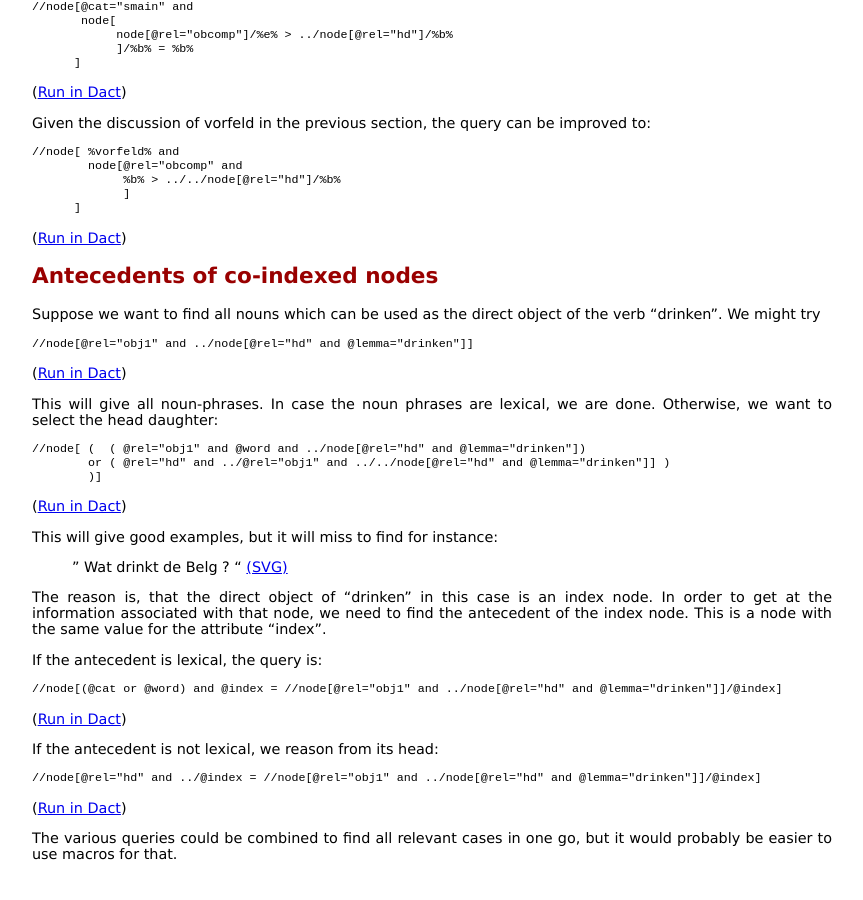
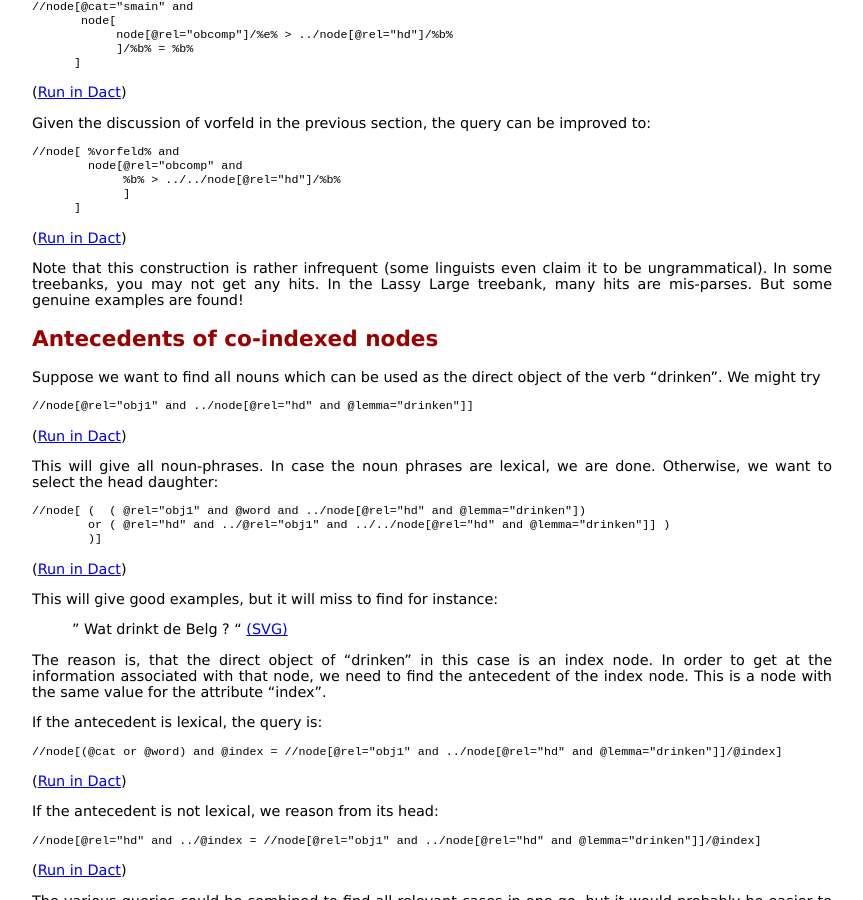
Before and after one commit to rug-compling/dact, a Jekyll site: the page built from cookbook/index.md, in a window 1280 px wide and 900 px high, scrolled down 2722 px. Shown: the whole window, without its empty margins (208-1071 px from the left). Built offline with Jekyll 4.4.1, drawn with Linux system fonts in a browser that asks for light colours; before the commit the page ends 3599 px from its top, so only the background shows below that.

Commit message:
Update cookbook/index.md
comment to extraposition of obcomp out of vorfeld

```diff
--- a/cookbook/index.md
+++ b/cookbook/index.md
@@ -173,6 +173,10 @@ Given the discussion of vorfeld in the previous section, the query can be improv
           ]
 
 
+Note that this construction is rather infrequent (some linguists even claim it to be ungrammatical). In some
+treebanks, you may not get any hits. In the Lassy Large treebank, many hits are mis-parses. But some genuine examples
+are found!
+
 ## Antecedents of co-indexed nodes
 
 Suppose we want to find all nouns which can be used as the direct object of the verb "drinken".
```
